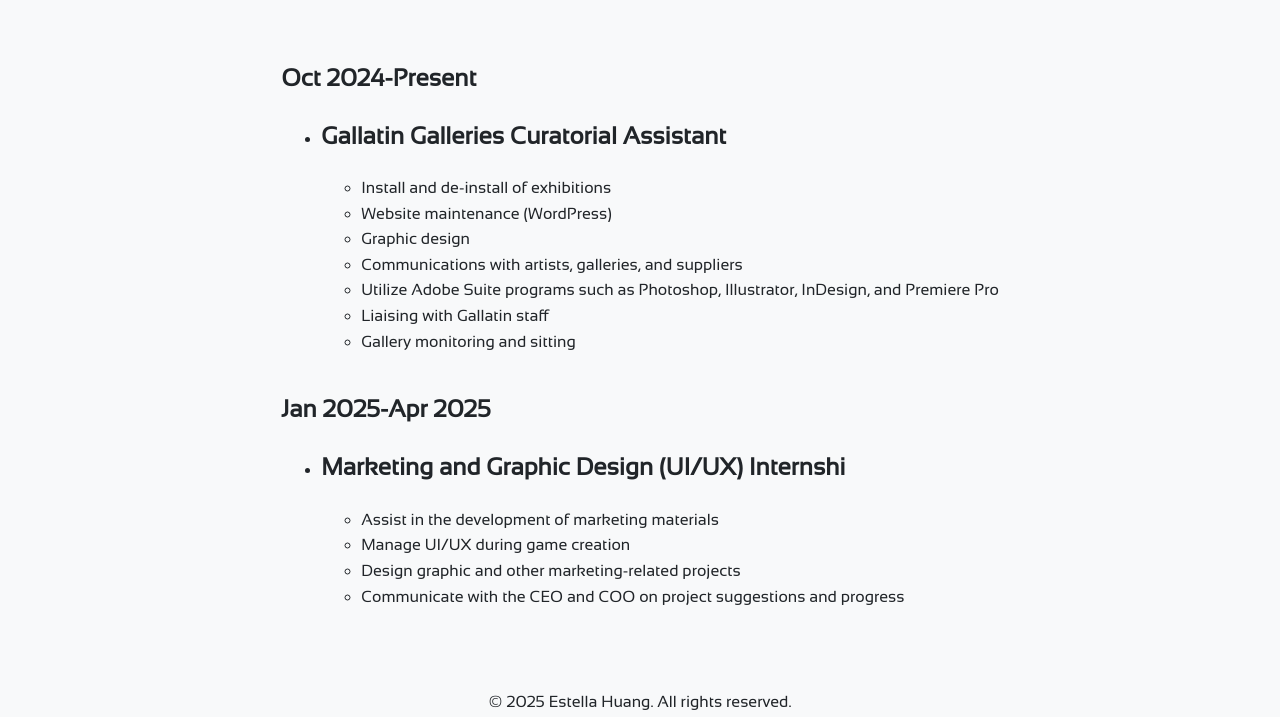
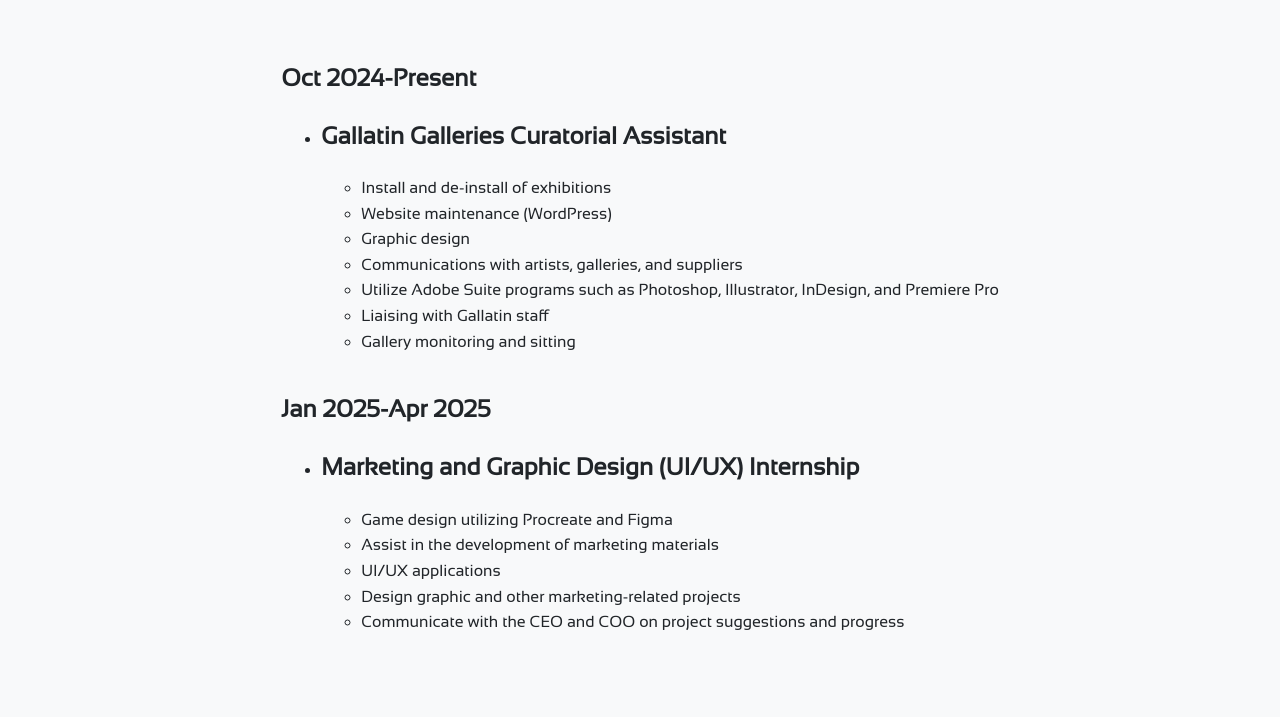
Before and after one commit to lemontii06/estella-huang, a plain HTML site: page experience.html in a window 1280 px wide. Shown: the part 83-800 px from the top of the page. Drawn offline with Linux system fonts and the light colour scheme.

Commit message:
Add files via upload

```diff
--- a/experience.html
+++ b/experience.html
@@ -51,10 +51,11 @@
         <h1>Jan 2025-Apr 2025</h1>
         <ul>
           <li>
-            <h2>Marketing and Graphic Design (UI/UX) Internshi</h2>
+            <h2>Marketing and Graphic Design (UI/UX) Internship</h2>
             <ul>
+                <li>Game design utilizing Procreate and Figma</li>
                 <li>Assist in the development of marketing materials</li>
-                <li>Manage UI/UX during game creation</li>
+                <li>UI/UX applications</li>
                 <li>Design graphic and other marketing-related projects</li>
                 <li>Communicate with the CEO and COO on project suggestions and progress</li>
             </ul>
```
